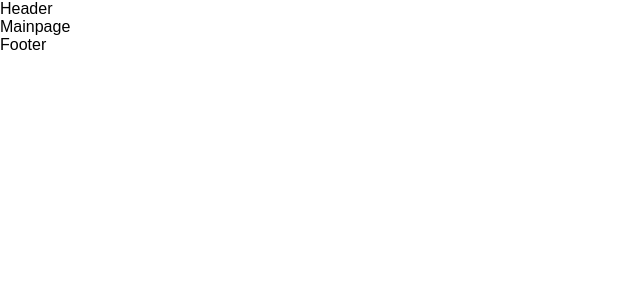
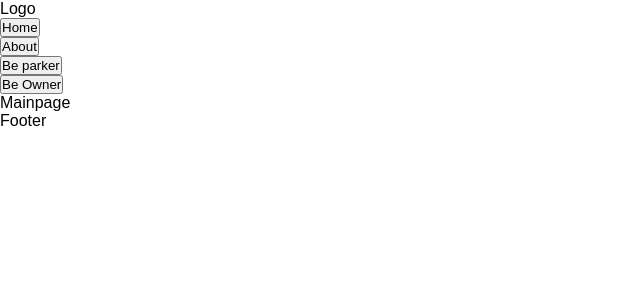
Before and after one commit to Nagi2880/ParkingApp, a Next.js app: page / in a window 1280 px wide. Shown: the top 300 px of the page, without its empty margins (0-640 px from the left). Built offline with nearby package versions, Linux system fonts and the light colour scheme.

Commit message:
header navbar first steps

```diff
--- a/app/(components)/Header.tsx
+++ b/app/(components)/Header.tsx
@@ -1,10 +1,15 @@
 import React from 'react'
+import Navbar from '../(elements)/navbar'
+import Logo from '../(elements)/Logo'
 
 function Header() {
-return (
-    <div>
-        Header
-    </div>
+ return (
+    <header className="header-container">
+        <div className="header-content">
+            <Logo />
+            <Navbar />
+        </div>
+    </header>
 )
 }
 
--- /dev/null
+++ b/app/(elements)/Logo.tsx
@@ -0,0 +1,11 @@
+import React from 'react'
+
+function Logo() {
+    return (
+        <div className="logo-container">
+            Logo
+        </div>
+    )
+}
+
+export default Logo
--- a/app/(elements)/navbar.tsx
+++ b/app/(elements)/navbar.tsx
@@ -1,11 +1,30 @@
 import React from 'react'
-
-const navbar = () => {
+import Button from '../(elements)/button'
+const Navbar = () => {
     return (
-        <div>
-
-        </div>
+            <nav className="navbar-container">
+                <ul className="navbar">
+                    <li>
+                        <Button href="/" className="nav-button">
+                            Home
+                        </Button>
+                    </li>
+                    <li>
+                        <Button href="/about" className="nav-button">
+                            About
+                        </Button>
+                        <Button href="/parker" className="nav-button">
+                            Be parker
+                        </Button>
+                    </li>
+                    <li>
+                        <Button href="/owner" className="nav-button">
+                            Be Owner
+                        </Button>
+                    </li>
+                </ul>
+            </nav>
     )
 }
 
-export default navbar
+export default Navbar
```
